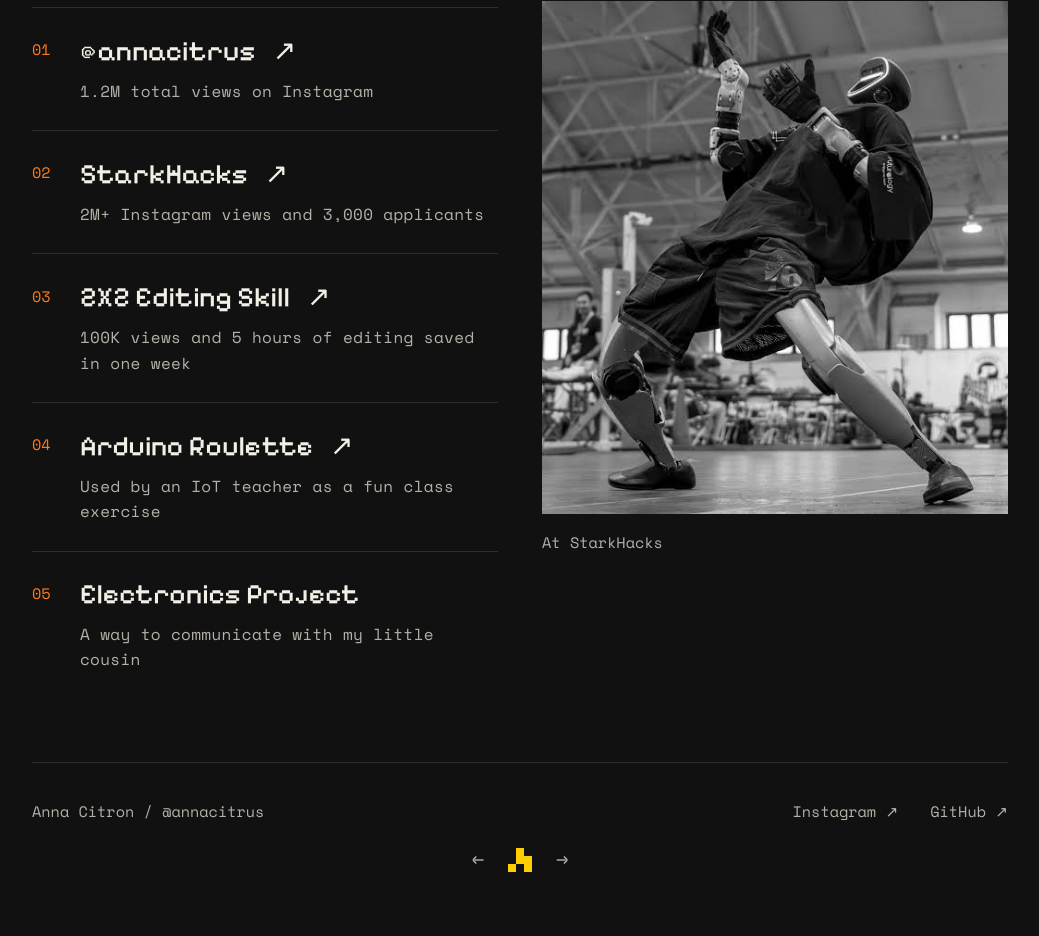
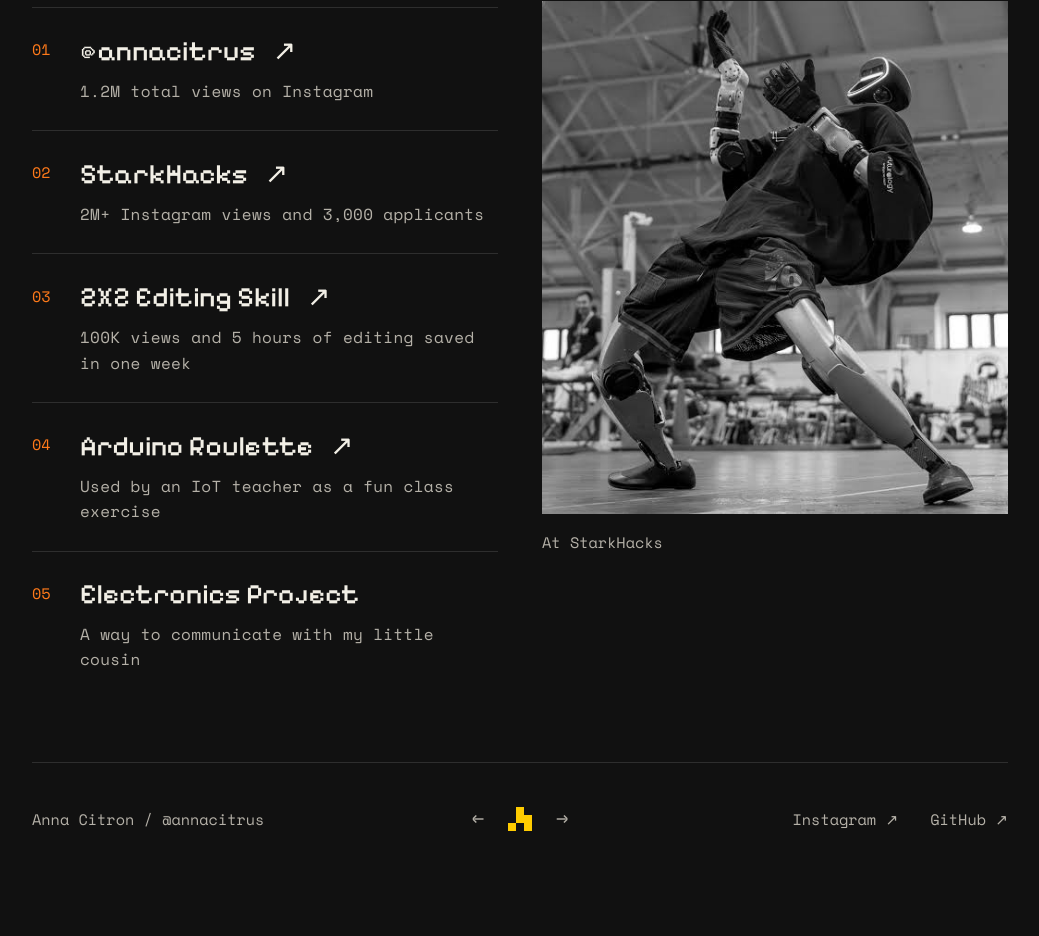
Before and after one commit to annacitrus/personal-website, a plain HTML site: page index.html in a window 1280 px wide. Shown: the part 470-1406 px from the top of the page, without its empty margins (120-1159 px from the left). After the commit the page ends 1365 px from the top, so only its background shows below. Drawn offline with nearby package versions, Linux system fonts and the light colour scheme.

Commit message:
Align the webring with the name and social links

```diff
--- a/index.html
+++ b/index.html
@@ -45,11 +45,17 @@
         figure img { display: block; width: 100%; height: auto; aspect-ratio: 438 / 482; object-fit: cover; filter: grayscale(1); }
         figcaption { margin-top: 1rem; color: var(--muted); font-size: .95rem; }
 
-        footer { display: flex; flex-wrap: wrap; justify-content: space-between; align-items: flex-end; gap: 1rem 2rem; padding: 2.25rem 0 3.5rem; border-top: 1px solid var(--line); color: var(--muted); font-size: .95rem; }
+        footer { display: grid; grid-template-columns: minmax(0, 1fr) auto minmax(0, 1fr); align-items: center; gap: .5rem; padding: 2.25rem 0 3.5rem; border-top: 1px solid var(--line); color: var(--muted); font-size: .95rem; }
         footer p { margin: 0; }
-        footer nav { display: flex; gap: 2rem; }
-        .webring { flex-basis: 100%; justify-content: center; gap: .125rem; }
+        .social { display: flex; flex-wrap: wrap; justify-content: flex-end; gap: .25rem 2rem; }
+        .social a { white-space: nowrap; }
+        .webring { display: flex; gap: .125rem; }
         .webring a { display: grid; place-items: center; width: 2.5rem; height: 2.5rem; font-size: 1.25rem; }
+
+        @media (max-width: 420px) {
+            footer { font-size: .8125rem; }
+            .webring a { width: 1.75rem; }
+        }
 
         @media (min-width: 760px) {
             .main { grid-template-columns: 1fr 1fr; gap: 0 2.75rem; }
@@ -132,14 +138,14 @@
 
         <footer>
             <p>Anna Citron / @annacitrus</p>
-            <nav aria-label="Social">
-                <a href="https://www.instagram.com/annacitrus" target="_blank" rel="noopener">Instagram &nearr;</a>
-                <a href="https://github.com/annacitrus?tab=repositories" target="_blank" rel="noopener">GitHub &nearr;</a>
-            </nav>
             <nav class="webring" aria-label="Purdue Hackers webring">
                 <a href="https://ring.purduehackers.com/previous" referrerpolicy="origin" aria-label="Previous site in the webring">&larr;</a>
                 <a href="https://ring.purduehackers.com/"><img src="images/webring-logo.svg" width="24" height="24" alt="Purdue Hackers webring directory"></a>
                 <a href="https://ring.purduehackers.com/next" referrerpolicy="origin" aria-label="Next site in the webring">&rarr;</a>
+            </nav>
+            <nav class="social" aria-label="Social">
+                <a href="https://www.instagram.com/annacitrus" target="_blank" rel="noopener">Instagram &nearr;</a>
+                <a href="https://github.com/annacitrus?tab=repositories" target="_blank" rel="noopener">GitHub &nearr;</a>
             </nav>
         </footer>
     </div>
```
